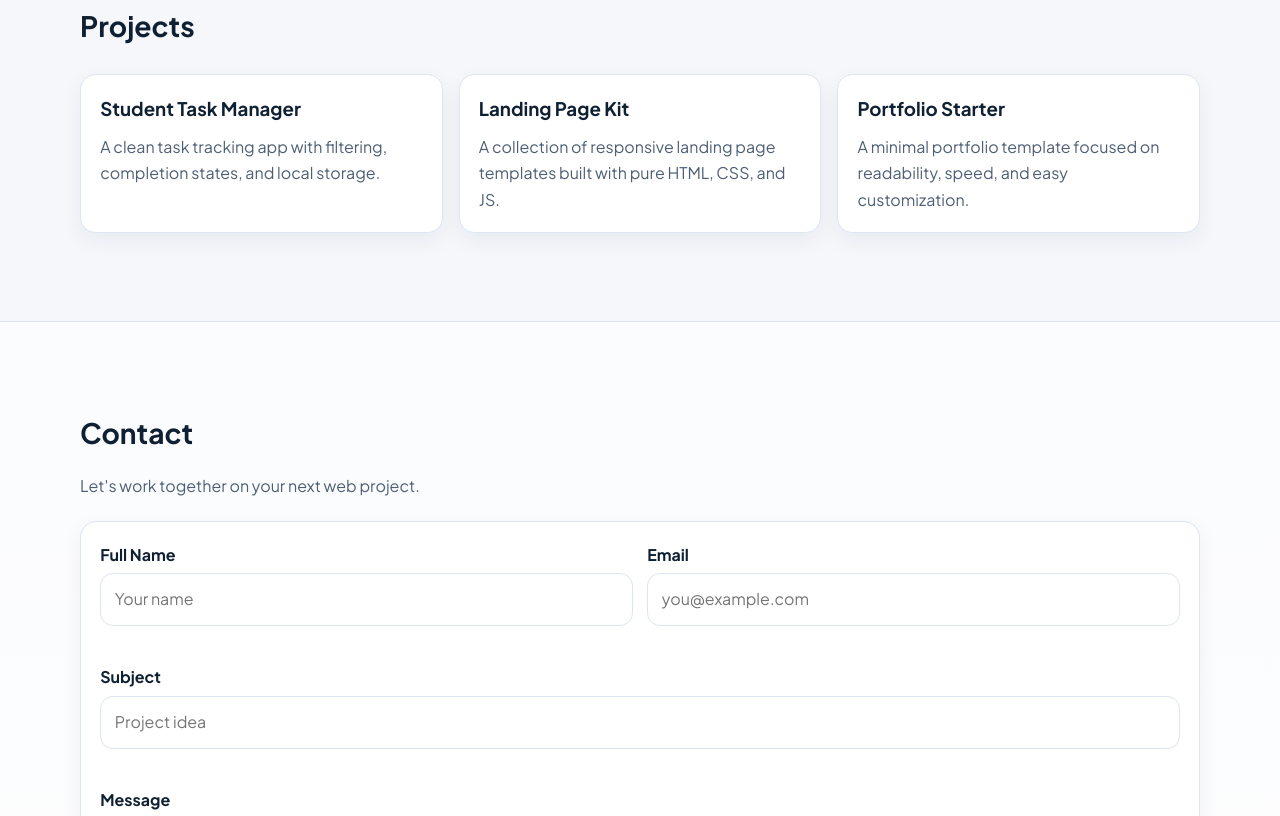
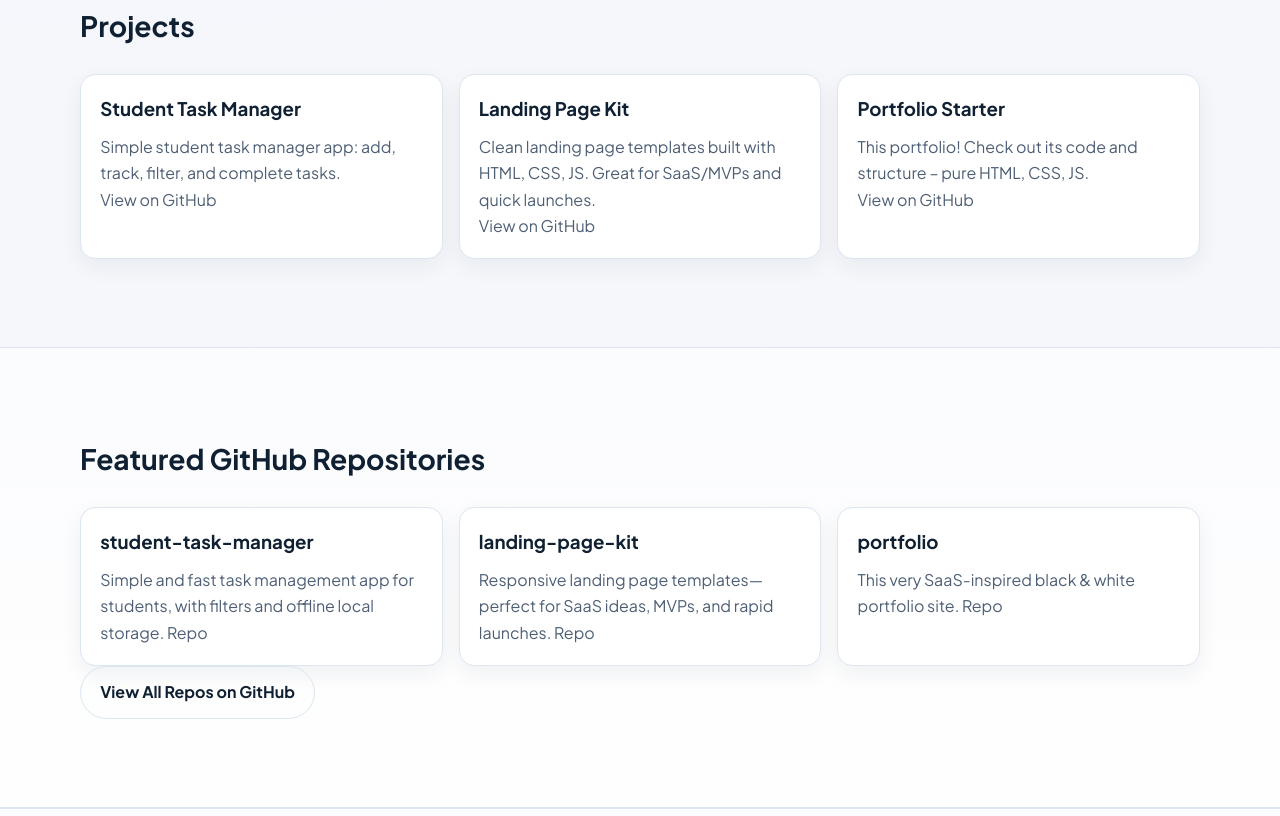
Before and after one commit to Frezer-G/portfolio, a plain HTML site: page index.html in a window 1280 px wide. Shown: the part 1351-2167 px from the top of the page. Drawn offline with Linux system fonts and the light colour scheme.

Commit message:
Revamp: Modern SaaS-style (black and white) theme, improved layout, ‘Featured Repos’ section, better GitHub links.

```diff
--- a/index.html
+++ b/index.html
@@ -18,6 +18,7 @@
         <a href="#about">About</a>
         <a href="#skills">Skills</a>
         <a href="#projects">Projects</a>
+        <a href="#github">Repos</a>
         <a href="#contact">Contact</a>
       </nav>
       <a href="#contact" class="btn btn-sm">Hire Me</a>
@@ -31,7 +32,7 @@
           <p class="eyebrow">3rd Year Software Engineering Student</p>
           <h1>Hi, I'm <span>Frezer Getachew</span></h1>
           <p class="lead">
-            I build clean, responsive websites with HTML, CSS, and JavaScript.
+            I build clean, responsive websites with HTML, CSS, and JavaScript.<br>
             I enjoy crafting simple interfaces that are fast, readable, and easy to use.
           </p>
           <div class="hero-actions">
@@ -55,8 +56,8 @@
       <div class="container reveal">
         <h2>About Me</h2>
         <p>
-          I'm Frezer Getachew, a 3rd year software engineering student with a strong focus on web development.
-          I specialize in building clean and modern user interfaces using core front-end technologies.
+          I'm Frezer Getachew, a 3rd year software engineering student with a strong focus on web development.<br>
+          I specialize in building clean and modern user interfaces using core front-end technologies.<br>
           My goal is to create websites that look good, load quickly, and provide a smooth user experience.
         </p>
       </div>
@@ -87,18 +88,41 @@
         <h2>Projects</h2>
         <div class="projects-grid">
           <article class="project-card">
-            <h3>Student Task Manager</h3>
-            <p>A clean task tracking app with filtering, completion states, and local storage.</p>
+            <h3><a href="https://github.com/Frezer-G/student-task-manager" target="_blank" rel="noopener">Student Task Manager</a></h3>
+            <p>Simple student task manager app: add, track, filter, and complete tasks.<br><span class="project-link">View on GitHub</span></p>
           </article>
           <article class="project-card">
-            <h3>Landing Page Kit</h3>
-            <p>A collection of responsive landing page templates built with pure HTML, CSS, and JS.</p>
+            <h3><a href="https://github.com/Frezer-G/landing-page-kit" target="_blank" rel="noopener">Landing Page Kit</a></h3>
+            <p>Clean landing page templates built with HTML, CSS, JS. Great for SaaS/MVPs and quick launches.<br><span class="project-link">View on GitHub</span></p>
           </article>
           <article class="project-card">
-            <h3>Portfolio Starter</h3>
-            <p>A minimal portfolio template focused on readability, speed, and easy customization.</p>
+            <h3><a href="https://github.com/Frezer-G/portfolio" target="_blank" rel="noopener">Portfolio Starter</a></h3>
+            <p>This portfolio! Check out its code and structure – pure HTML, CSS, JS.<br><span class="project-link">View on GitHub</span></p>
           </article>
         </div>
+      </div>
+    </section>
+
+    <!-- FEATURED GITHUB REPOSITORIES SECTION -->
+    <section class="section alt" id="github">
+      <div class="container reveal">
+        <h2>Featured GitHub Repositories</h2>
+        <div class="projects-grid">
+          <article class="project-card">
+            <h3><a href="https://github.com/Frezer-G/student-task-manager" target="_blank" rel="noopener">student-task-manager</a></h3>
+            <p>Simple and fast task management app for students, with filters and offline local storage. <span class="project-link"><a href="https://github.com/Frezer-G/student-task-manager" target="_blank" rel="noopener">Repo</a></span></p>
+          </article>
+          <article class="project-card">
+            <h3><a href="https://github.com/Frezer-G/landing-page-kit" target="_blank" rel="noopener">landing-page-kit</a></h3>
+            <p>Responsive landing page templates—perfect for SaaS ideas, MVPs, and rapid launches. <span class="project-link"><a href="https://github.com/Frezer-G/landing-page-kit" target="_blank" rel="noopener">Repo</a></span></p>
+          </article>
+          <article class="project-card">
+            <h3><a href="https://github.com/Frezer-G/portfolio" target="_blank" rel="noopener">portfolio</a></h3>
+            <p>This very SaaS-inspired black & white portfolio site. <span class="project-link"><a href="https://github.com/Frezer-G/portfolio" target="_blank" rel="noopener">Repo</a></span></p>
+          </article>
+          <!-- Add more repo cards as needed. -->
+        </div>
+        <a class="btn btn-ghost" href="https://github.com/Frezer-G?tab=repositories" target="_blank" rel="noopener">View All Repos on GitHub</a>
       </div>
     </section>
 
@@ -135,7 +159,7 @@
         <div class="contact-links">
           <a href="mailto:frezerthegreat4560@gmail.com">frezerthegreat4560@gmail.com</a>
           <a href="#">LinkedIn</a>
-          <a href="#">GitHub</a>
+          <a href="https://github.com/Frezer-G" target="_blank">GitHub</a>
         </div>
       </div>
     </section>
```
